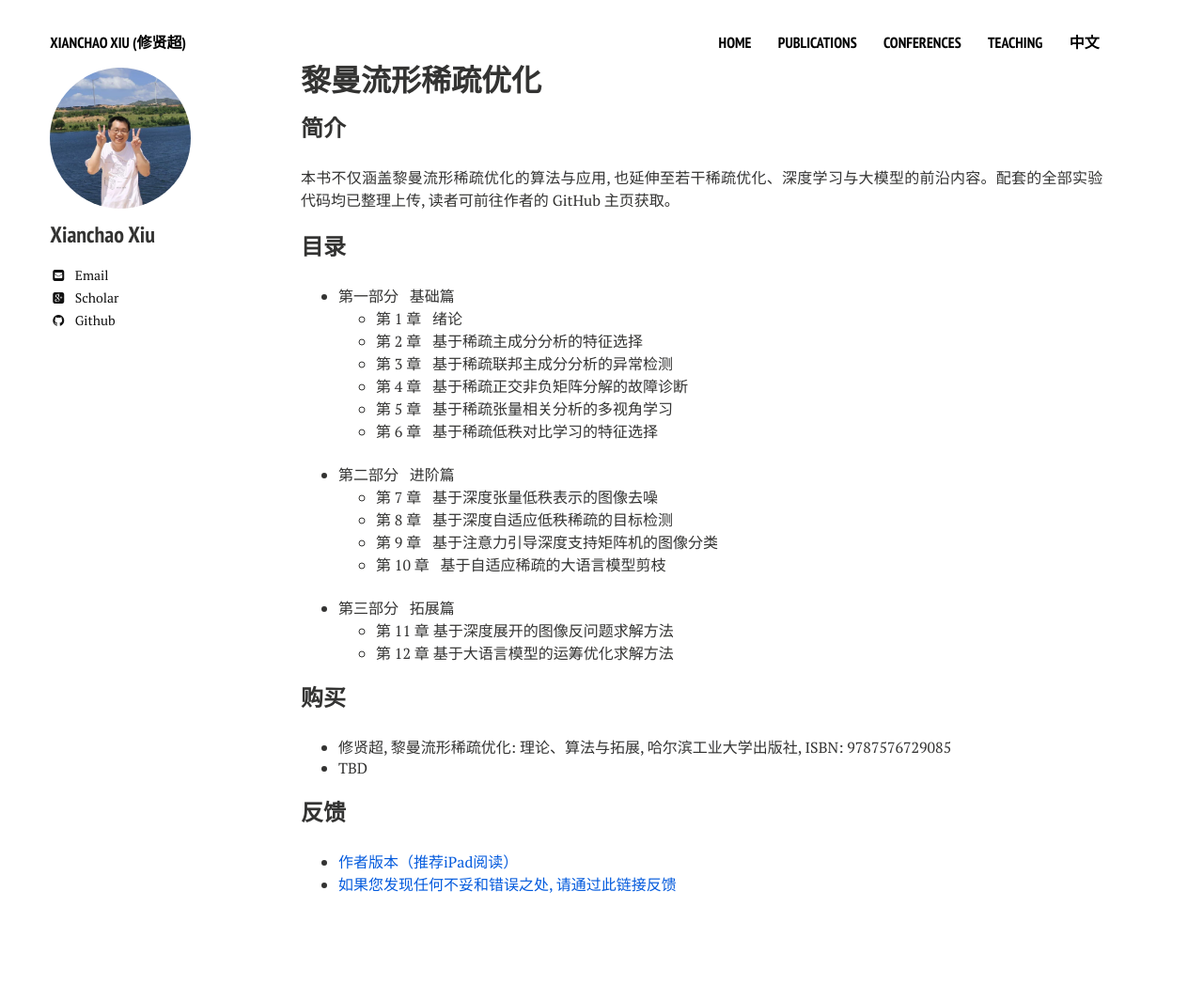
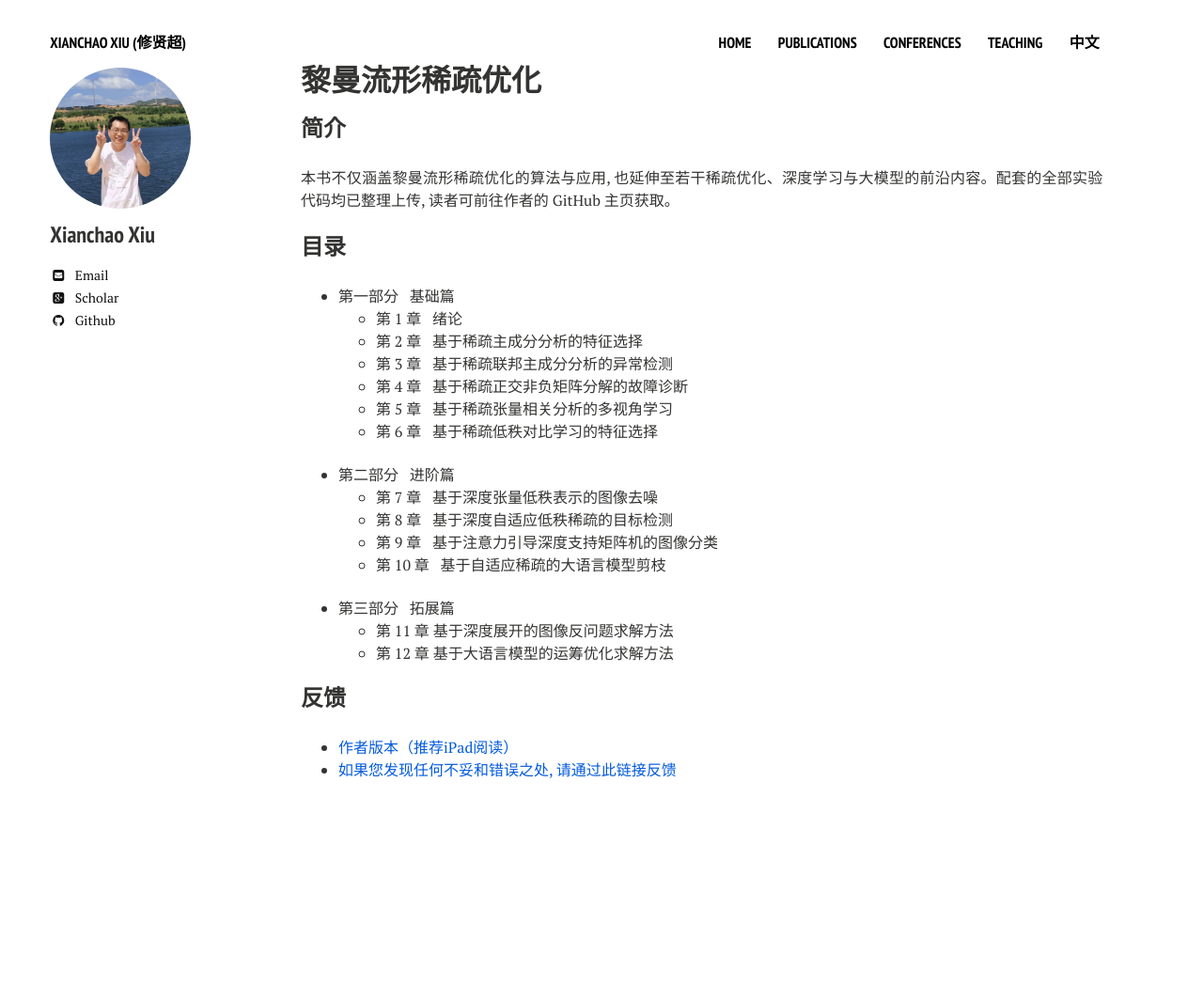
Before and after one commit to xianchaoxiu/xianchaoxiu.github.io, a Jekyll site: the page built from chinese/book/OPT/index.md, in a window 1280 px wide. Shown: the whole page at 94% size. Built offline with Jekyll 4.4.1, drawn with Linux system fonts in a browser that asks for light colours; nearby versions of some CDN libraries; after the commit the page ends 926 px from its top, so only the background shows below that.

Commit message:
Update index.md

```diff
--- a/chinese/book/OPT/index.md
+++ b/chinese/book/OPT/index.md
@@ -30,11 +30,6 @@ share: false
   - 第 12 章 基于大语言模型的运筹优化求解方法 <br>
 
 
-### 购买
-* 修贤超, 黎曼流形稀疏优化: 理论、算法与拓展, 哈尔滨工业大学出版社, ISBN: 9787576729085 <br>
-* TBD <br>
-
-
 ### 反馈
 * <a href="../OPT/黎曼流形稀疏优化.pdf" class="textlink" target="_blank"> 作者版本（推荐iPad阅读） </a> <br>
 * <a href="https://docs.qq.com/form/page/DTmtyY2JXUWVjSEJS" class="textlink" target="_blank">如果您发现任何不妥和错误之处, 请通过此链接反馈 </a> <br>
```
